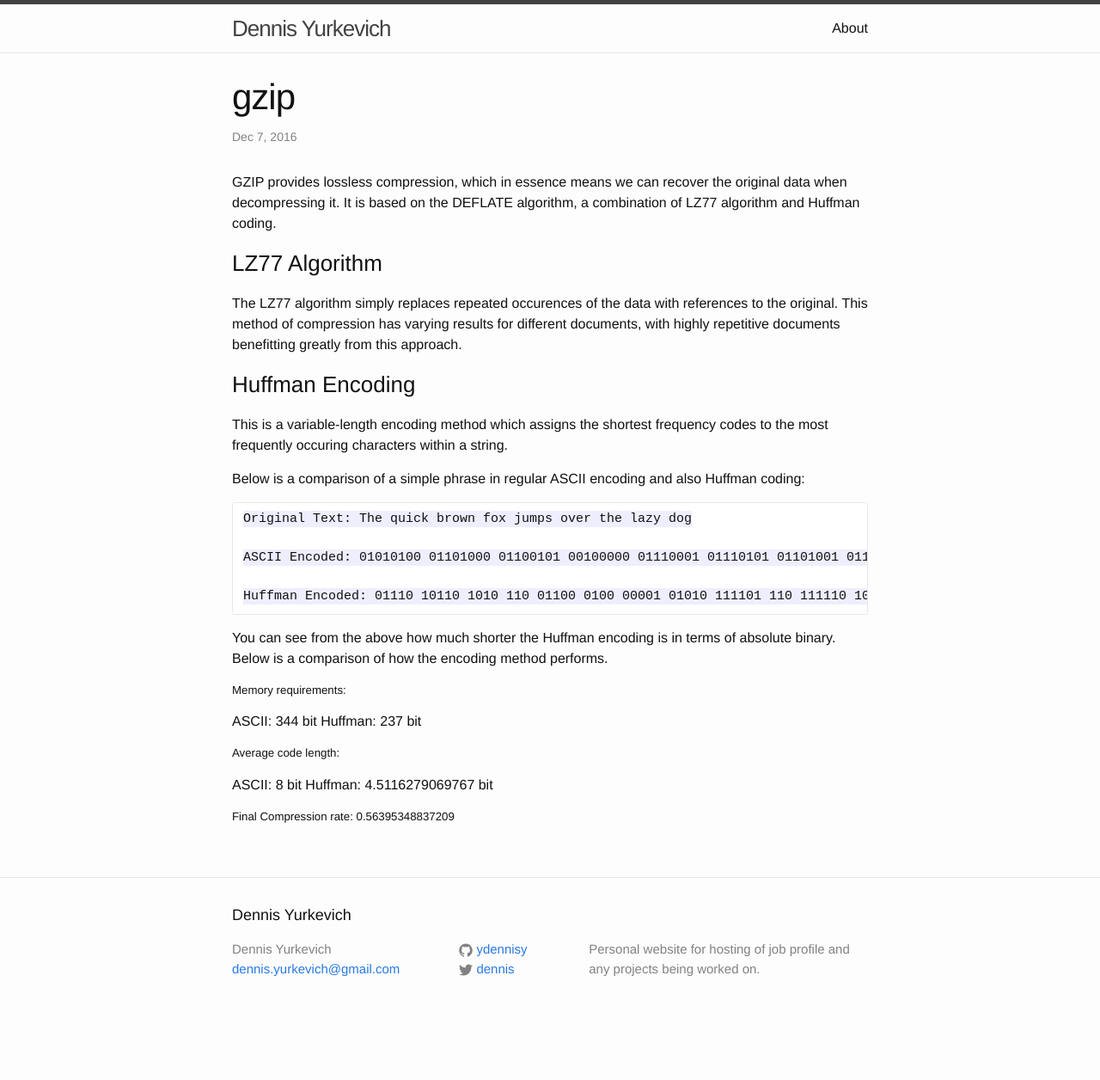
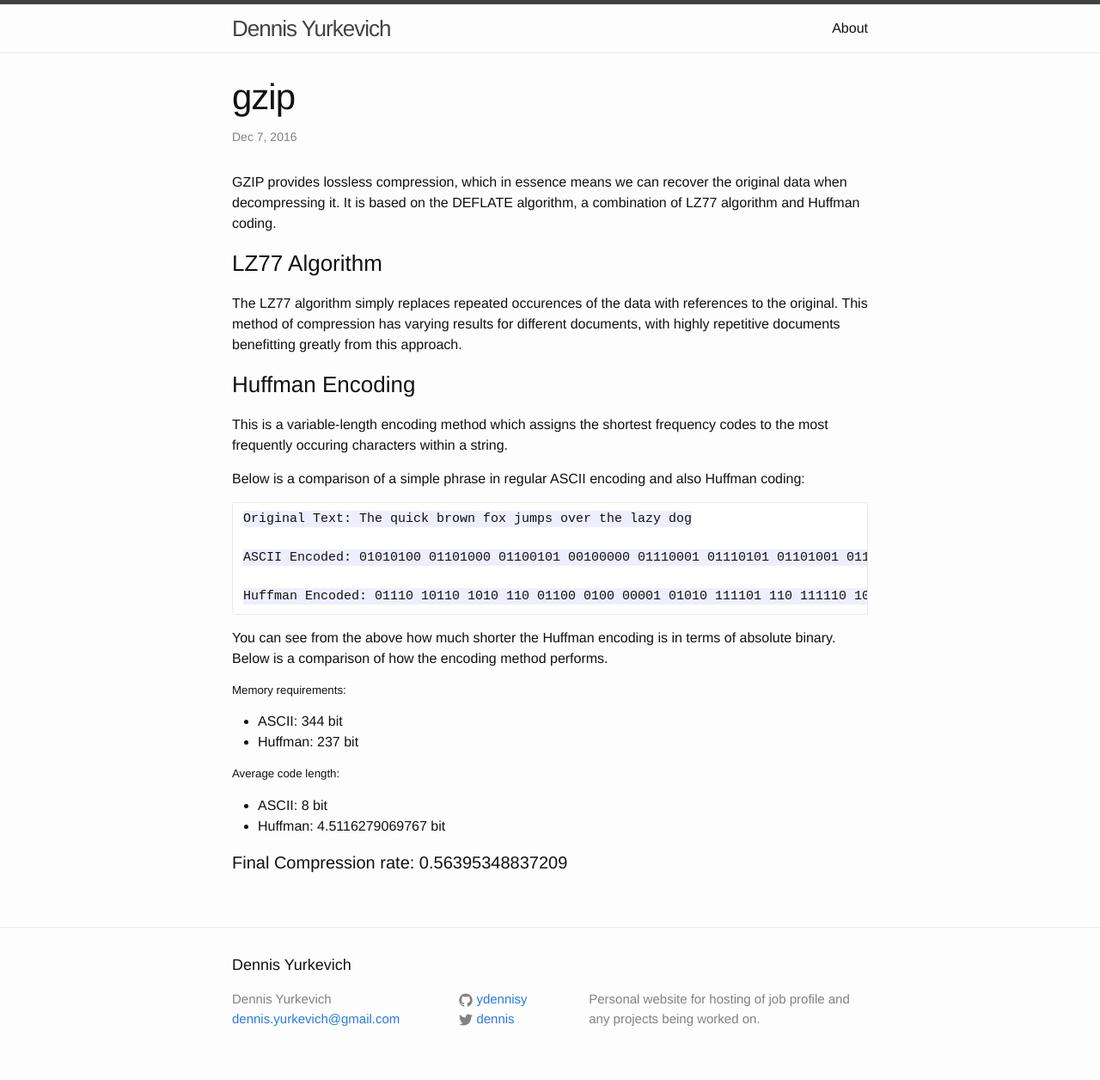
Before and after one commit to ydennisy/ydennisy.github.io, a Jekyll site: the page built from _posts/2016-12-07-gzip.markdown, in a window 1280 px wide. Shown: the whole page at 86% size. Built offline with Jekyll 4.4.1, drawn with Linux system fonts in a browser that asks for light colours; before the commit the page ends 1198 px from its top, so only the background shows below that; part of the change alters nothing that is shown.

```diff
--- a/_posts/2016-12-07-gzip.markdown
+++ b/_posts/2016-12-07-gzip.markdown
@@ -26,11 +26,11 @@ Huffman Encoded: 01110 10110 1010 110 01100 0100 00001 01010 111101 110 111110 1
 You can see from the above how much shorter the Huffman encoding is in terms of absolute binary. Below is a comparison of how the encoding method performs.
 
 ##### Memory requirements:
-ASCII: 344 bit
-Huffman: 237 bit
+* ASCII: 344 bit
+* Huffman: 237 bit
 
 ##### Average code length:
-ASCII: 8 bit
-Huffman: 4.5116279069767 bit
+* ASCII: 8 bit
+* Huffman: 4.5116279069767 bit
 
-##### Final Compression rate: 0.56395348837209
+#### Final Compression rate: 0.56395348837209
```
